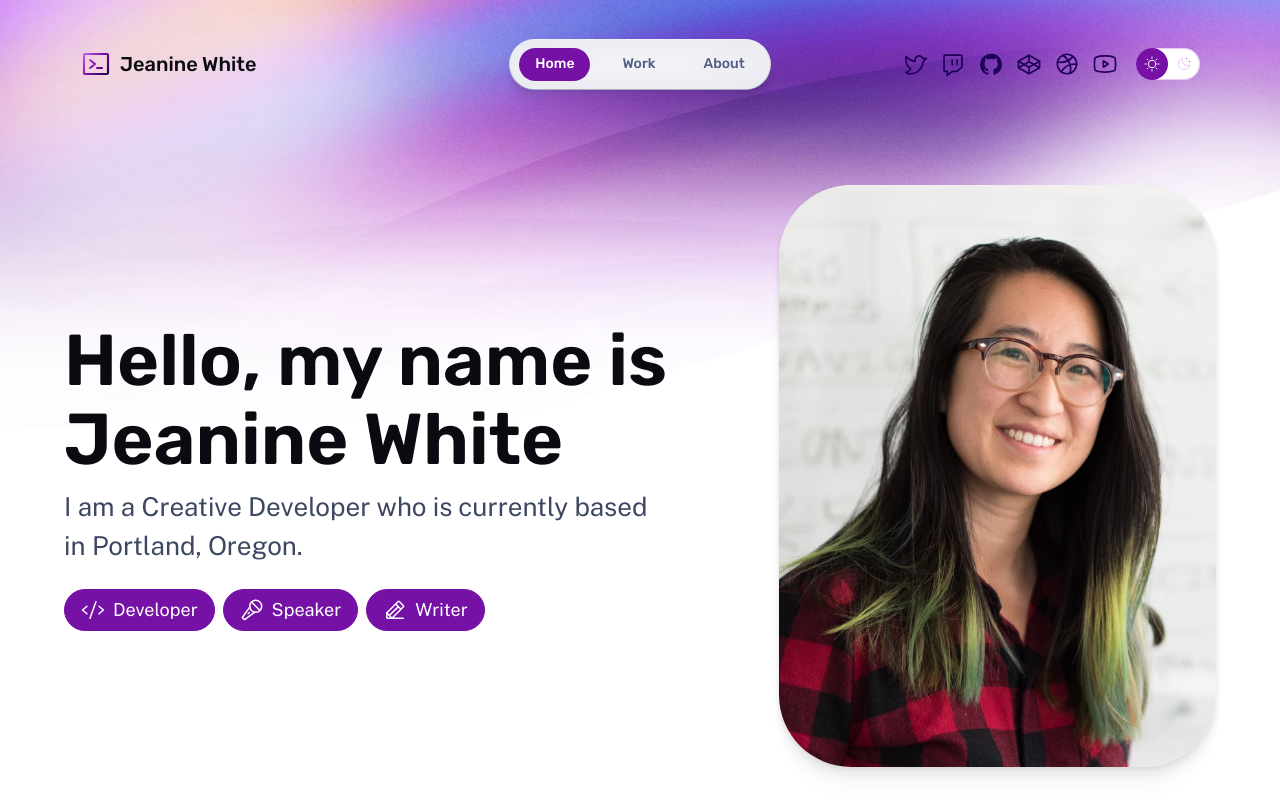
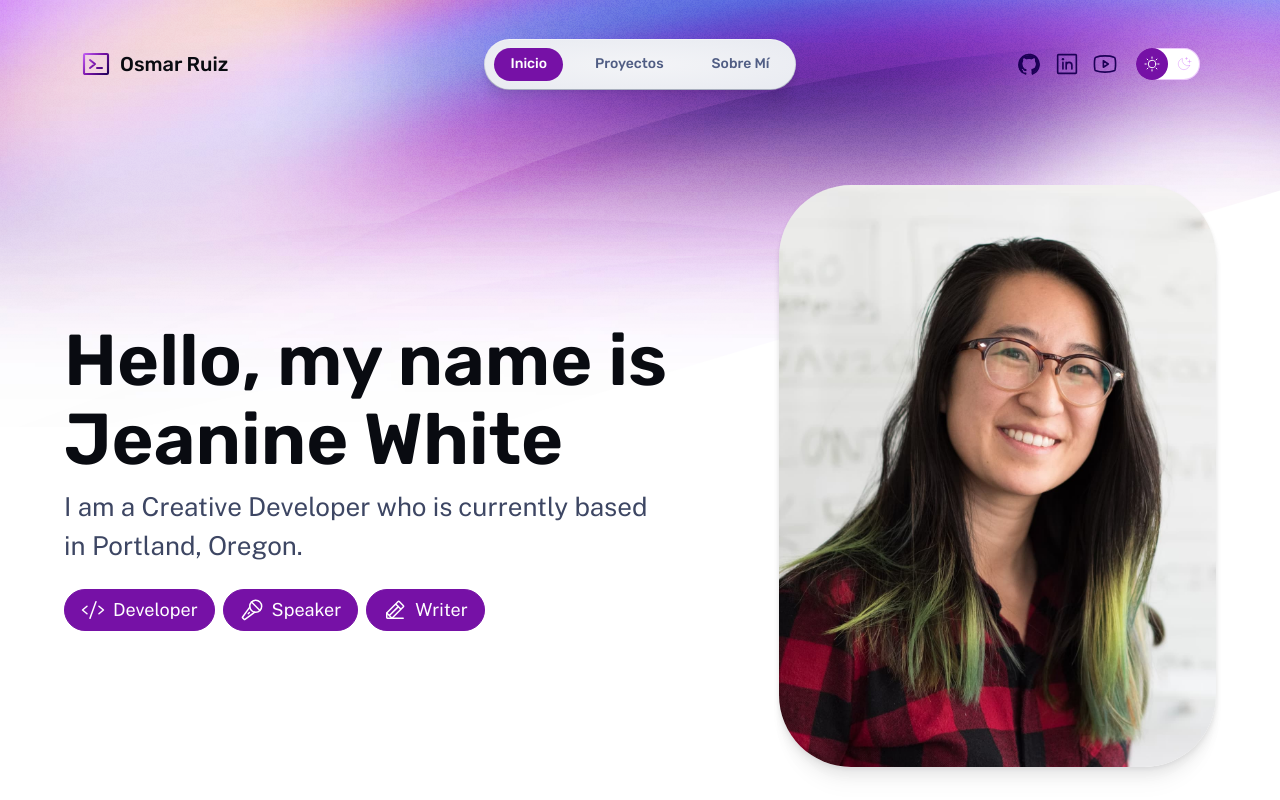
Before and after one commit to osmarruiz/portafolio-web-osmarruiz, an Astro site: page / in a window 1280 px wide. Shown: the top 800 px of the page. Built offline with nearby package versions, Linux system fonts and the light colour scheme; Astro itself is replaced by a stand-in of ours.

Commit message:
adapte el mainhead y nav

```diff
--- a/src/components/MainHead.astro
+++ b/src/components/MainHead.astro
@@ -7,8 +7,8 @@
 }
 
 const {
-	title = 'Jeanine White: Personal Site',
-	description = 'The personal site of Jeanine White',
+	title = 'Osmar Ruiz',
+	description = 'Portafolio de Osmar Ruiz',
 } = Astro.props;
 ---
 
--- a/src/components/Nav.astro
+++ b/src/components/Nav.astro
@@ -5,19 +5,16 @@
 
 /** Main menu items */
 const textLinks: { label: string; href: string }[] = [
-	{ label: 'Home', href: '/' },
-	{ label: 'Work', href: '/work/' },
-	{ label: 'About', href: '/about/' },
+	{ label: 'Inicio', href: '/' },
+	{ label: 'Proyectos', href: '/work/' },
+	{ label: 'Sobre Mí', href: '/about/' },
 ];
 
 /** Icon links to social media — edit these with links to your profiles! */
 const iconLinks: { label: string; href: string; icon: keyof typeof iconPaths }[] = [
-	{ label: 'Twitter', href: 'https://twitter.com/me', icon: 'twitter-logo' },
-	{ label: 'Twitch', href: 'https://twitch.tv/me', icon: 'twitch-logo' },
-	{ label: 'GitHub', href: 'https://github.com/me', icon: 'github-logo' },
-	{ label: 'CodePen', href: 'https://codepen.io/me', icon: 'codepen-logo' },
-	{ label: 'dribbble', href: 'https://dribbble.com/me', icon: 'dribbble-logo' },
-	{ label: 'YouTube', href: 'https://www.youtube.com/@me/', icon: 'youtube-logo' },
+	{ label: 'GitHub', href: 'https://github.com/osmarruiz', icon: 'github-logo' },
+	{ label: 'GitHub', href: 'https://www.linkedin.com/in/osmar-ruiz-b8536447', icon: 'linkedin-logo' },
+	{ label: 'YouTube', href: 'https://youtube.com/@osmarruiz3399', icon: 'youtube-logo' },
 ];
 ---
 
@@ -25,7 +22,7 @@
 	<div class="menu-header">
 		<a href="/" class="site-title">
 			<Icon icon="terminal-window" color="var(--accent-regular)" size="1.6em" gradient />
-			Jeanine White
+			Osmar Ruiz
 		</a>
 		<menu-button>
 			<template>
```
